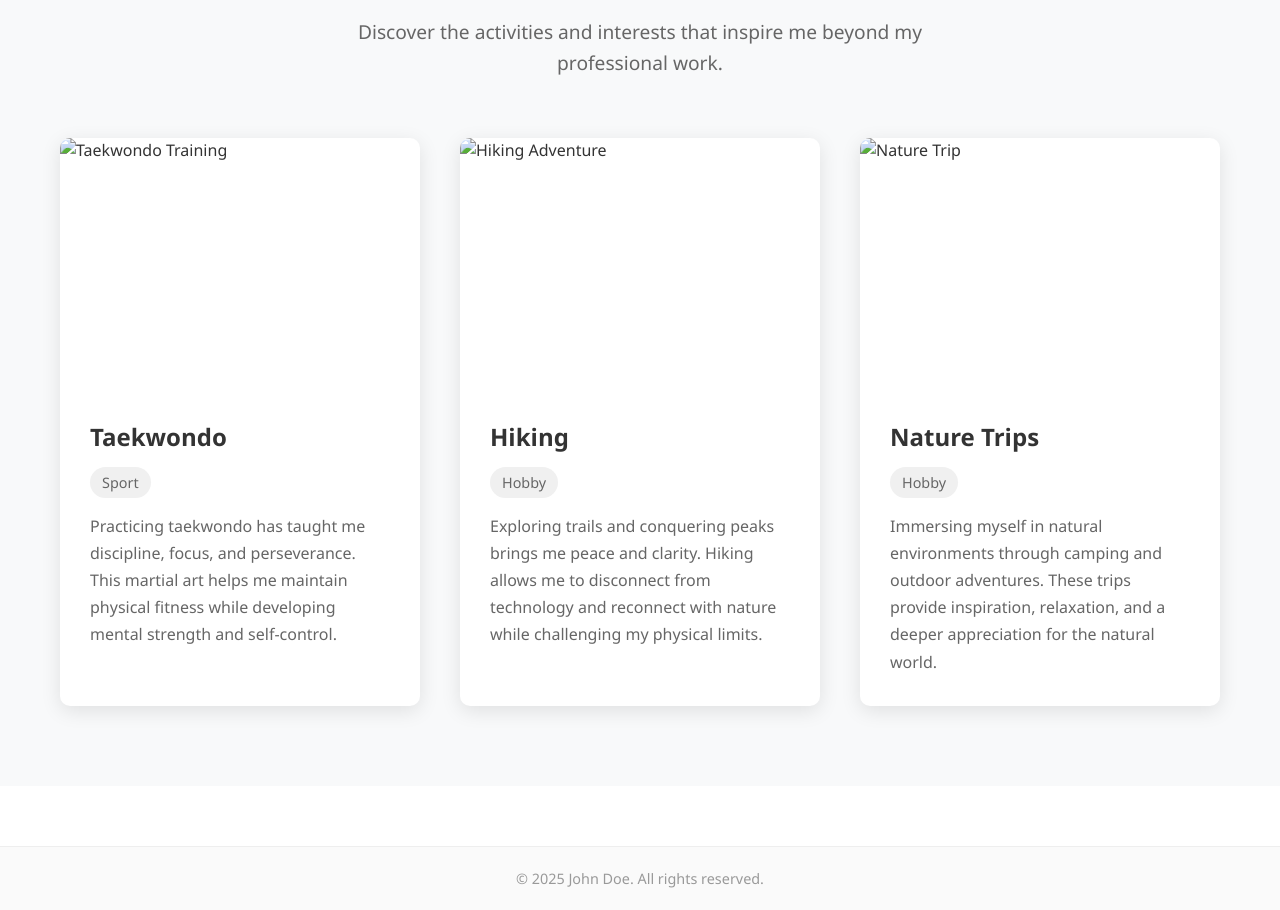
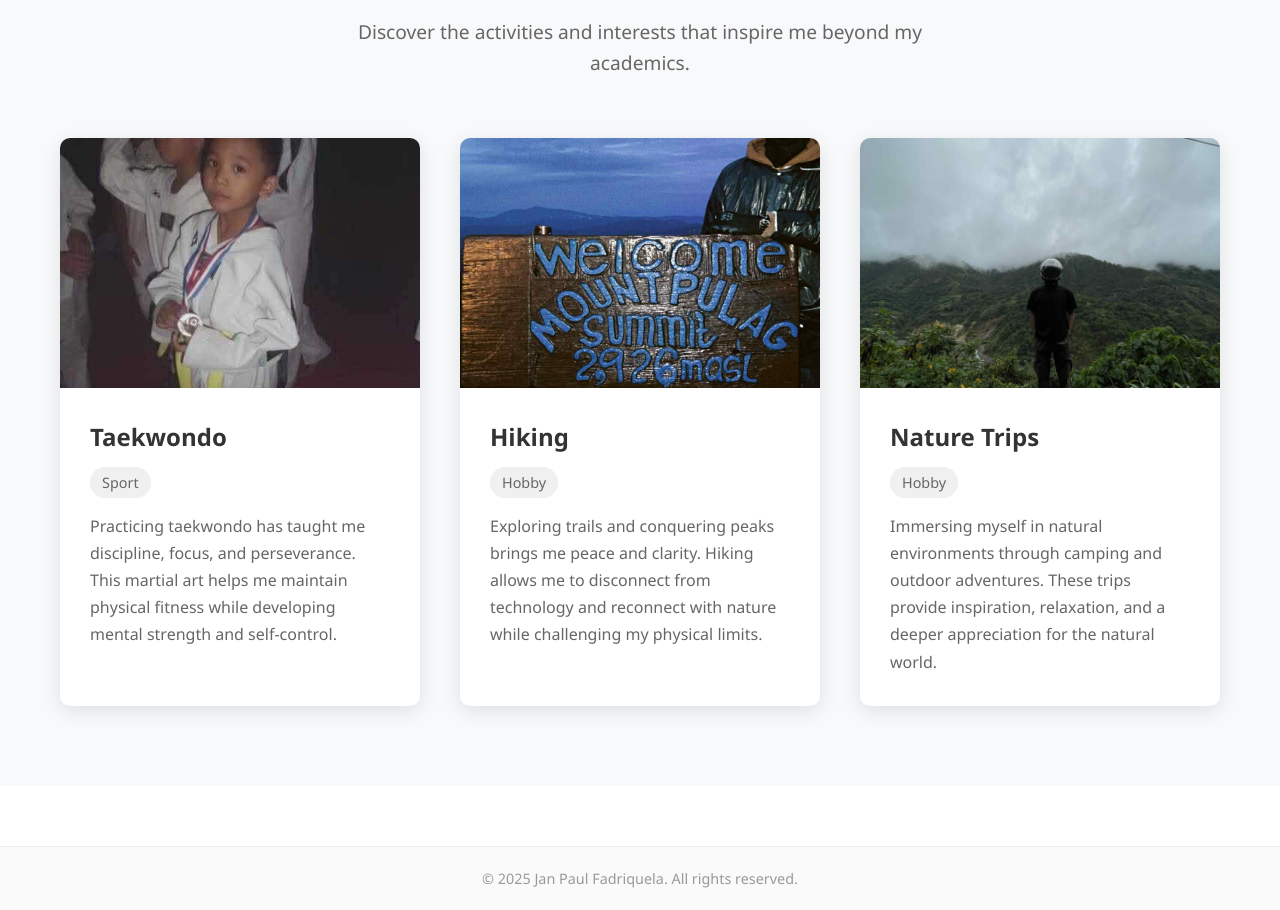
Before and after one commit to GhostdogXx/WD-FINALS, a plain HTML site: page pages/page3/index.html in a window 1280 px wide. Shown: the part 200-1110 px from the top of the page. Drawn offline with Linux system fonts and the light colour scheme.

Commit message:
Update footer copyright name and replace hobby images with new assets

```diff
--- a/pages/page3/index.html
+++ b/pages/page3/index.html
@@ -29,14 +29,14 @@
             <div class="container">
                 <h1>My Hobbies</h1>
                 <p class="section-description">
-                    Discover the activities and interests that inspire me beyond my professional work.
+                    Discover the activities and interests that inspire me beyond my academics.
                 </p>
 
                 <div class="hobbies-grid">
                     <div class="hobby-card">
                         <div class="hobby-image">
                             <!-- INSERT TAEKWONDO IMAGE HERE -->
-                            <img src="assets/images/taekwondo.jpg" alt="Taekwondo Training">
+                            <img src="assets/img/sport_taekwondo.jpg" alt="Taekwondo Training">
                         </div>
                         <div class="hobby-content">
                             <h3>Taekwondo</h3>
@@ -52,7 +52,7 @@
                     <div class="hobby-card">
                         <div class="hobby-image">
                             <!-- INSERT HIKING IMAGE HERE -->
-                            <img src="assets/images/hiking.jpg" alt="Hiking Adventure">
+                            <img src="assets/img/hobby_hike.jpg" alt="Hiking Adventure">
                         </div>
                         <div class="hobby-content">
                             <h3>Hiking</h3>
@@ -68,7 +68,7 @@
                     <div class="hobby-card">
                         <div class="hobby-image">
                             <!-- INSERT NATURE TRIP IMAGE HERE -->
-                            <img src="assets/images/nature-trip.jpg" alt="Nature Trip">
+                            <img src="assets/img/hobby_nature_trip.jpg" alt="Nature Trip">
                         </div>
                         <div class="hobby-content">
                             <h3>Nature Trips</h3>
@@ -87,7 +87,7 @@
 
     <footer>
         <div class="footer-container">
-            <p>&copy; 2025 John Doe. All rights reserved.</p>
+            <p>&copy; 2025 Jan Paul Fadriquela. All rights reserved.</p>
         </div>
     </footer>
 </body>
```
Also changed, not shown: index.html (+1 -1 lines), pages/page1/index.html (+1 -1 lines), pages/page2/index.html (+1 -1 lines), pages/page3/assets/img/hobby_hike.jpg (added), pages/page3/assets/img/hobby_nature_trip.jpg (added), pages/page3/assets/img/sport_taekwondo.jpg (added).
